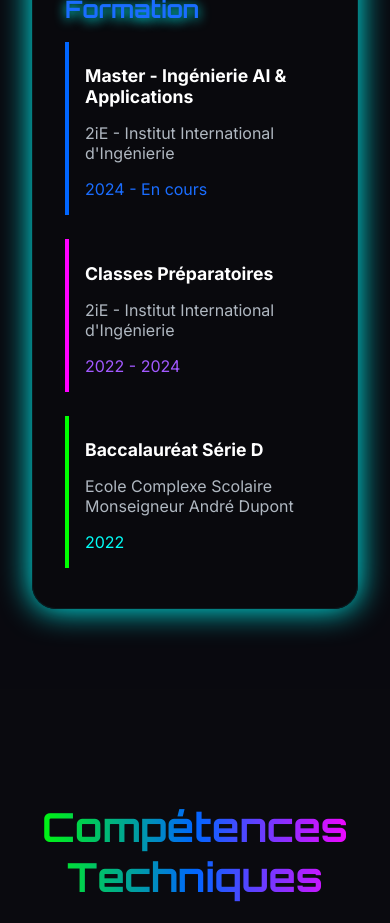
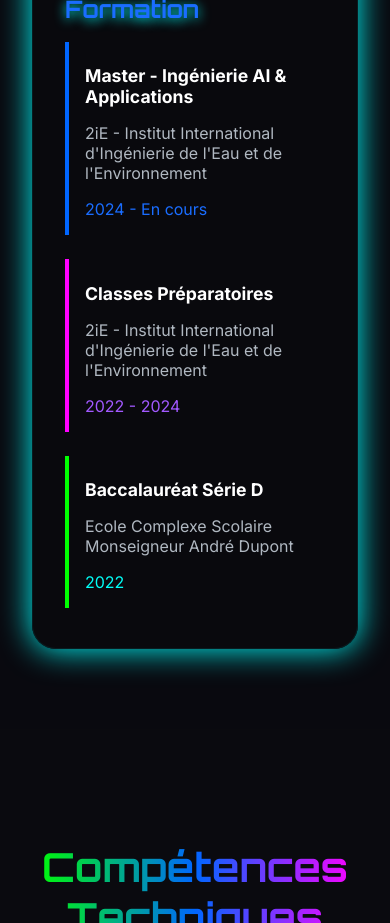
Before and after one commit to OUEDRAOGOFred/mon_portfolio, a React (Create React App) app: page / in a window 390 px wide. Shown: the part 1920-2843 px from the top of the page. Built offline with nearby package versions, Linux system fonts and the light colour scheme.

Commit message:
Mise à jour du portfolio (responsive, contenu, etc.)

```diff
--- a/src/components/About.js
+++ b/src/components/About.js
@@ -28,12 +28,12 @@ export const About = () => {
             <div className="about-formation-list">
               <div className="about-formation about-blue-border">
                 <h4 className="about-formation-title">Master - Ingénierie AI & Applications</h4>
-                <p className="about-formation-school">2iE - Institut International d'Ingénierie</p>
+                <p className="about-formation-school">2iE - Institut International d'Ingénierie de l'Eau et de l'Environnement</p>
                 <p className="about-blue">2024 - En cours</p>
               </div>
               <div className="about-formation about-purple-border">
                 <h4 className="about-formation-title">Classes Préparatoires</h4>
-                <p className="about-formation-school">2iE - Institut International d'Ingénierie</p>
+                <p className="about-formation-school">2iE - Institut International d'Ingénierie de l'Eau et de l'Environnement</p>
                 <p className="about-purple">2022 - 2024</p>
               </div>
               <div className="about-formation about-green-border">
```
Also changed, not shown: postcss.config.js (added), src/assets/bg-circuit.jpg (added), src/components/ParticlesBackground.js (added), tailwind.config.js (added).
